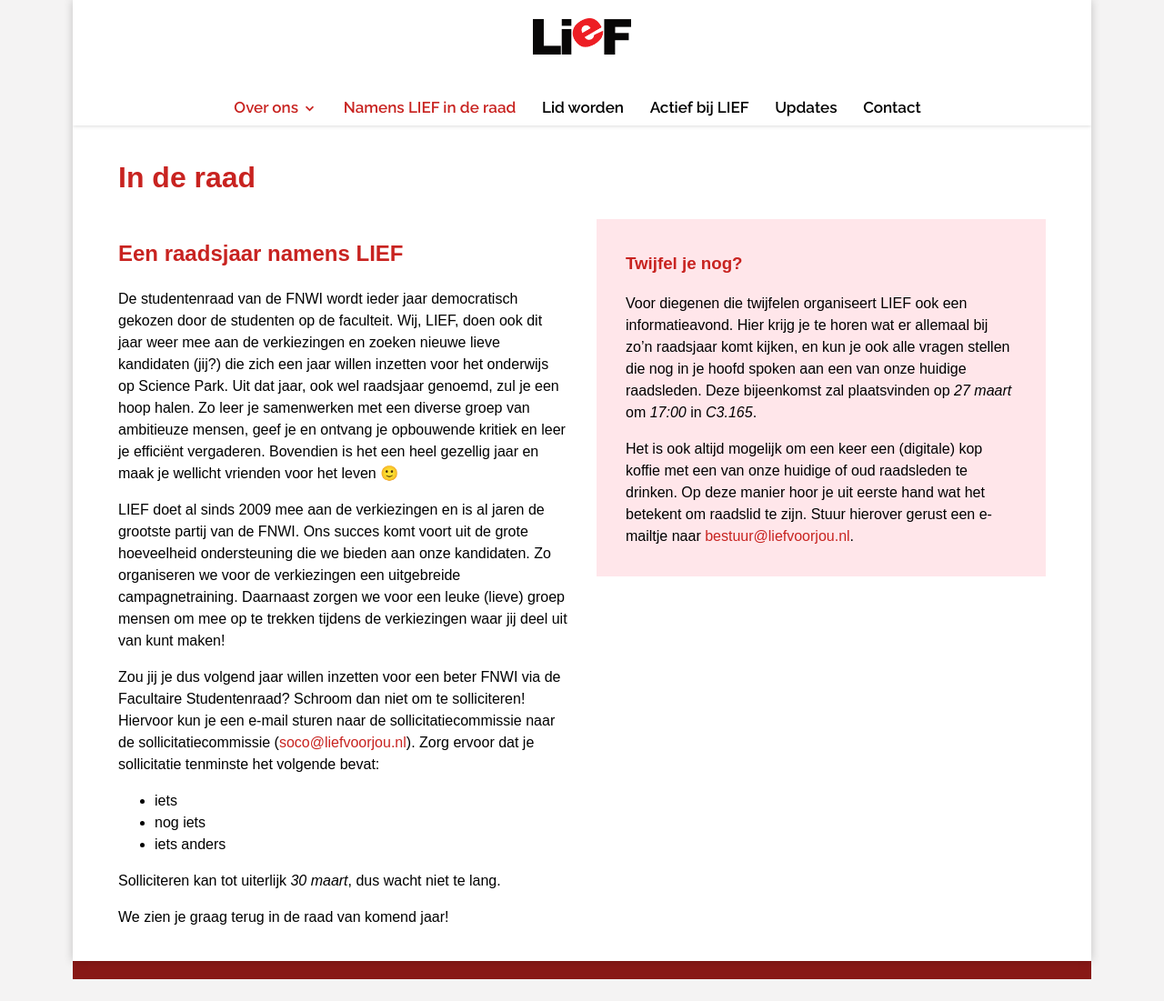
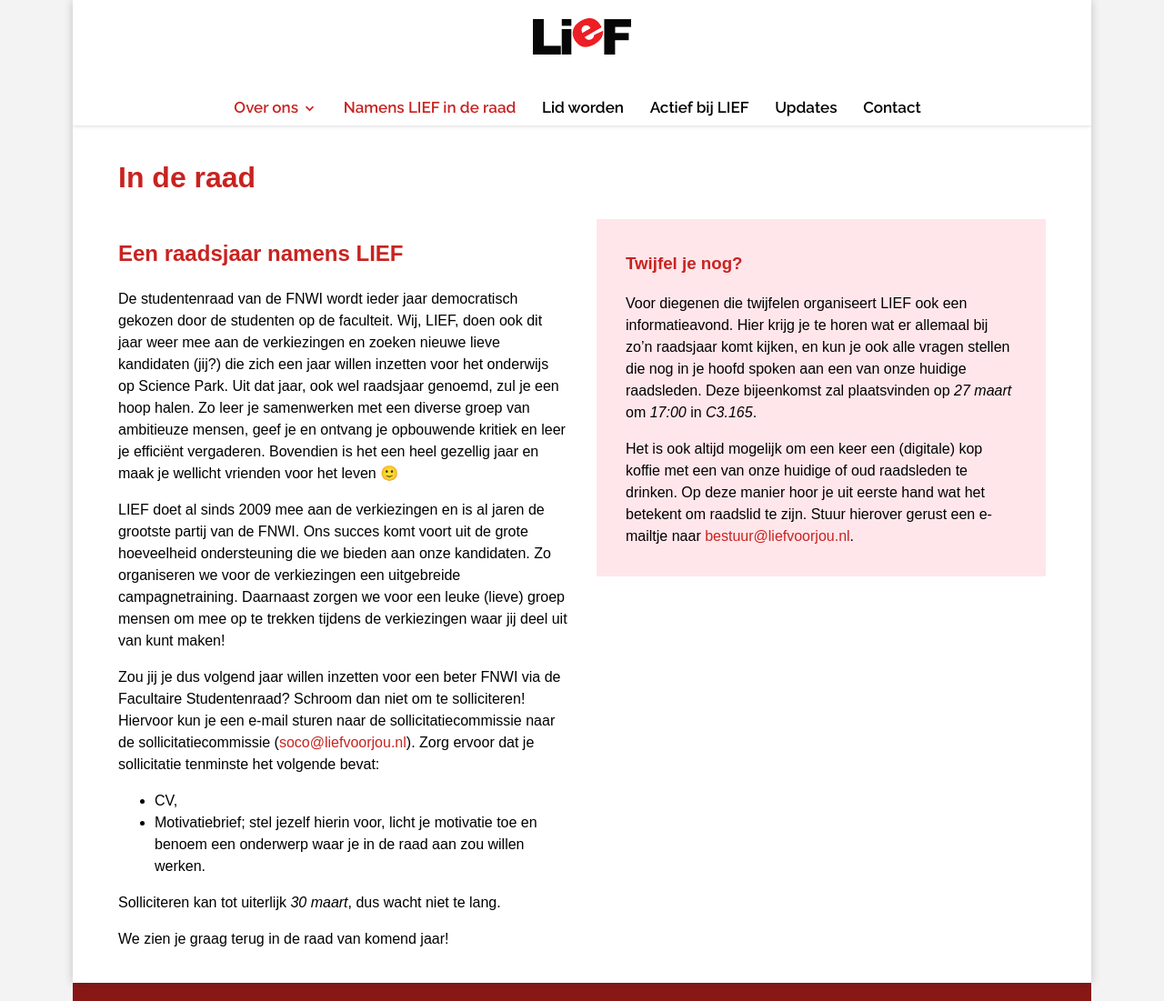
Before and after one commit to liefnwi/liefnwi.github.io, a Jekyll site: the page built from over-ons/in-de-raad.md, in a window 1280 px wide and 1101 px high. Shown: the whole window at 91% size. Built offline with Jekyll 4.4.1, drawn with Linux system fonts in a browser that asks for light colours; nearby versions of some CDN libraries.

Commit message:
geen idee

```diff
--- a/_config.yml
+++ b/_config.yml
@@ -12,3 +12,4 @@
 
 plugins:
   - jekyll-titles-from-headings
+  - faraday-retry
--- a/over-ons/in-de-raad.md
+++ b/over-ons/in-de-raad.md
@@ -11,9 +11,8 @@
 LIEF doet al sinds 2009 mee aan de verkiezingen en is al jaren de grootste partij van de FNWI. Ons succes komt voort uit de grote hoeveelheid ondersteuning die we bieden aan onze kandidaten. Zo organiseren we voor de verkiezingen een uitgebreide campagnetraining. Daarnaast zorgen we voor een leuke (lieve) groep mensen om mee op te trekken tijdens de verkiezingen waar jij deel uit van kunt maken!
 
 Zou jij je dus volgend jaar willen inzetten voor een beter FNWI via de Facultaire Studentenraad? Schroom dan niet om te solliciteren! Hiervoor kun je een e-mail sturen naar de sollicitatiecommissie naar de sollicitatiecommissie ([soco@liefvoorjou.nl](mailto:soco@liefvoorjou.nl)). Zorg ervoor dat je sollicitatie tenminste het volgende bevat:
- - iets
- - nog iets
- - iets anders
+ - CV,
+ - Motivatiebrief; stel jezelf hierin voor, licht je motivatie toe en benoem een onderwerp waar je in de raad aan zou willen werken.
 
 Solliciteren kan tot uiterlijk *30 maart*, dus wacht niet te lang.
 
```
Also changed, not shown: _posts/2026-03-11-Kom-volgend-jaar-voor-LIEF-in-de-raad.md (+2 -0 lines).
